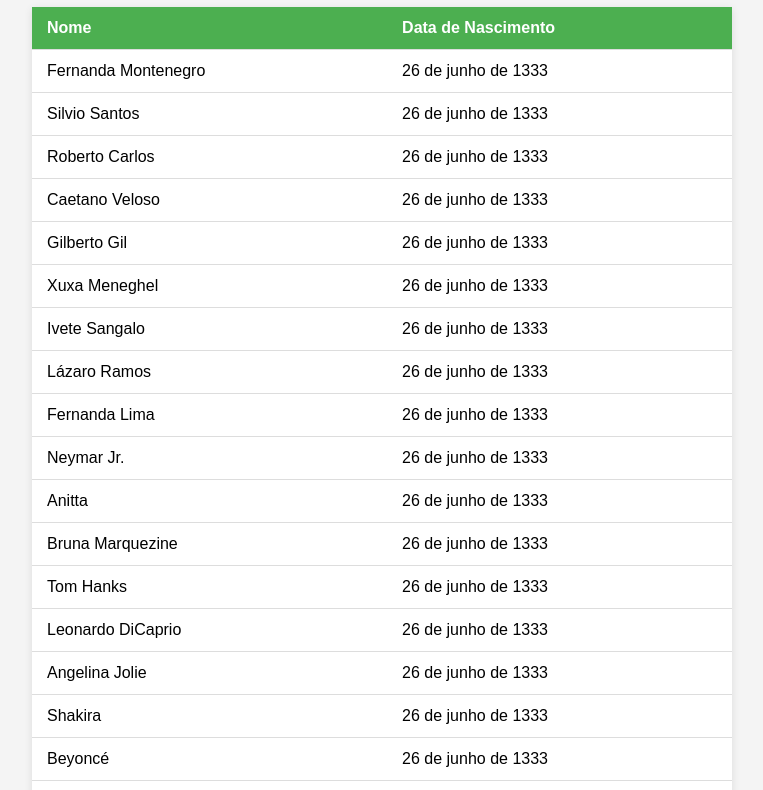
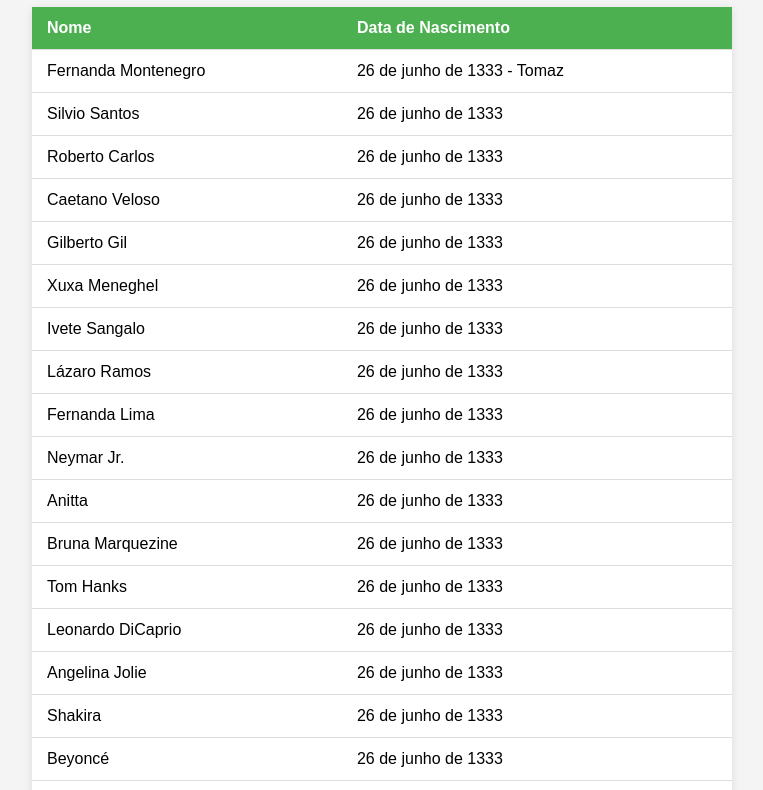
Before and after one commit to toommaz/AulaVersionamento, a plain HTML site: page Born.html in a window 1280 px wide. Shown: the part 93-883 px from the top of the page, without its empty margins (258-1021 px from the left). Drawn offline with Linux system fonts and the light colour scheme.

Commit message:
foi alterado os dados de fernanda montenegro
foi alterado os dados de fernanda montenegro

```diff
--- a/Born.html
+++ b/Born.html
@@ -47,7 +47,7 @@
             </tr>
         </thead>
         <tbody>
-            <tr><td>Fernanda Montenegro</td><td>26 de junho de 1333</td></tr>
+            <tr><td>Fernanda Montenegro</td><td>26 de junho de 1333 - Tomaz</td></tr>
             <tr><td>Silvio Santos</td><td>26 de junho de 1333</td></tr>
             <tr><td>Roberto Carlos</td><td>26 de junho de 1333</td></tr>
             <tr><td>Caetano Veloso</td><td>26 de junho de 1333</td></tr>
```
